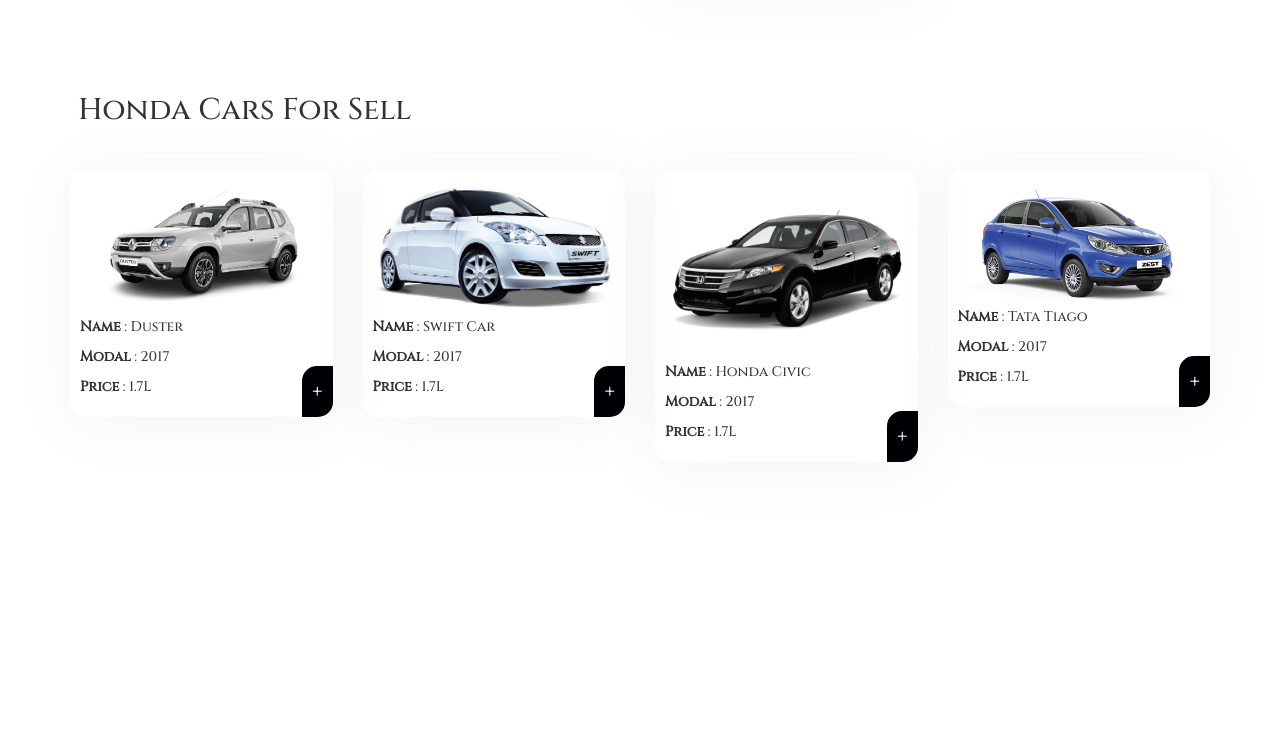
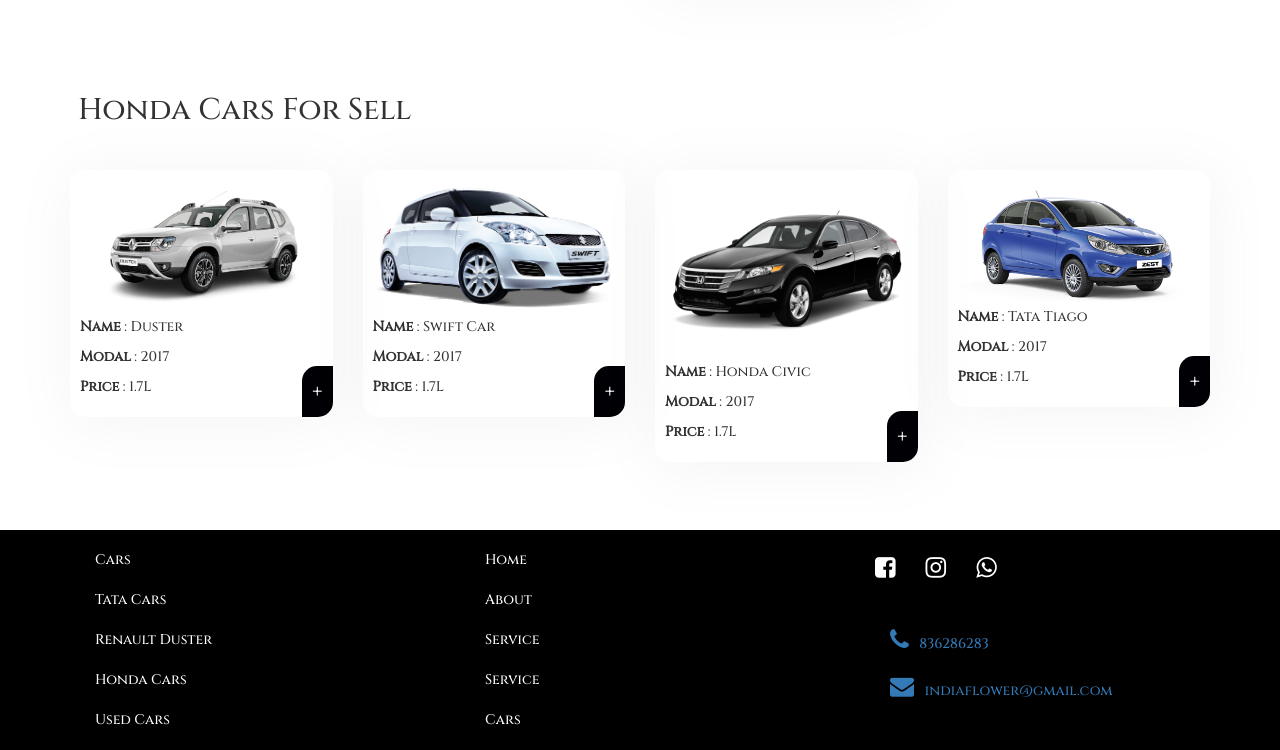
Before and after one commit to ayushman76/car_dealing_website, a plain HTML site: page index.html in a window 1280 px wide. Shown: the part 2829-3579 px from the top of the page. Before the commit the page ends 3359 px from the top, so only its background shows below. Drawn offline with nearby package versions, Linux system fonts and the light colour scheme.

Commit message:
Update index.html

```diff
--- a/index.html
+++ b/index.html
@@ -33,6 +33,7 @@
 <script src="javascript/honda.js"></script>
 <script src="javascript/car_data.js"></script>
 <script src="javascript/custom.js"></script>
+<script src="javascript/footer.js"></script>
 </body>
 
 
```
